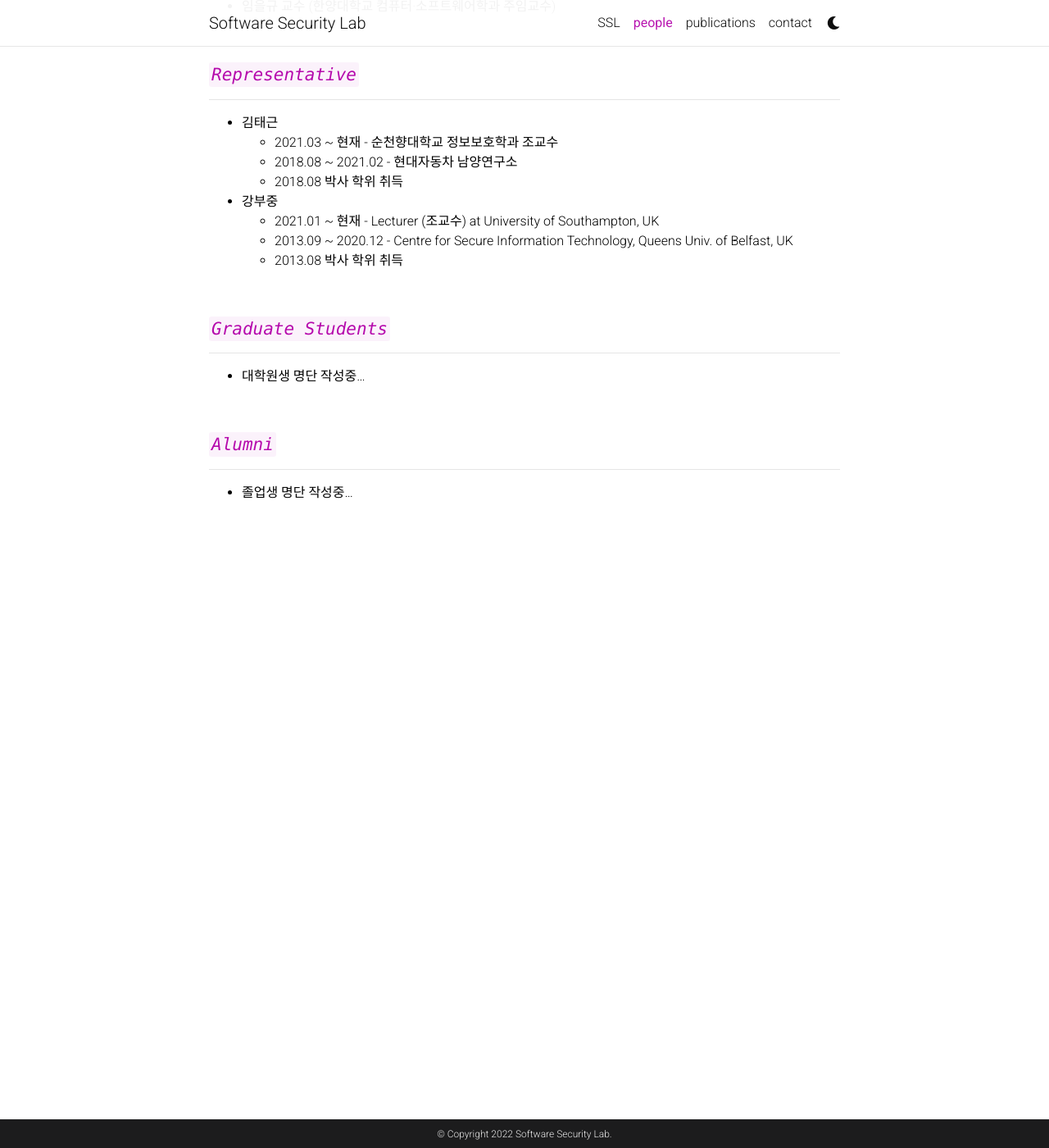
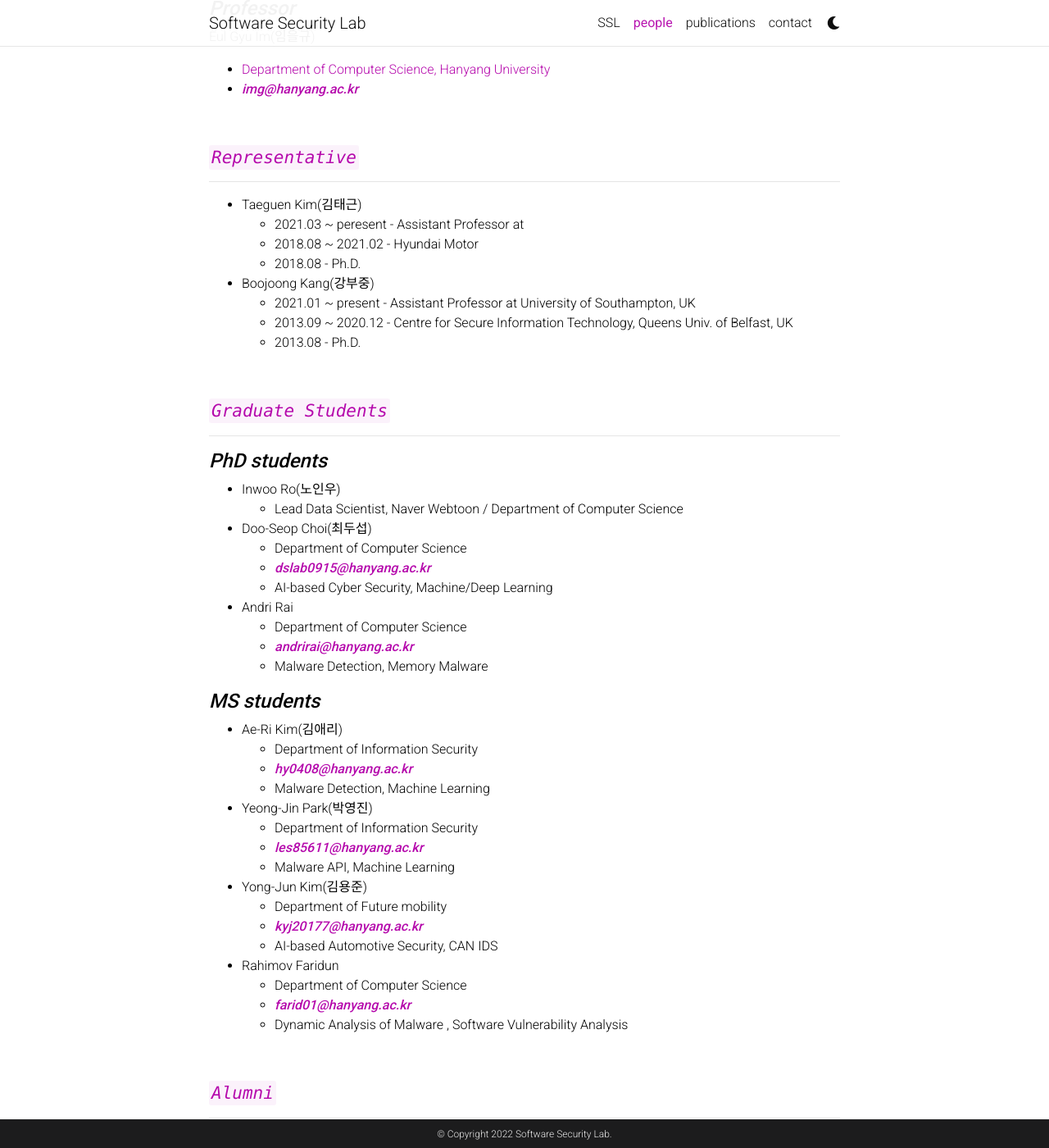
Before and after one commit to softwareseclab/softwareseclab.github.io, a Jekyll site: the page built from _pages/people.md, in a window 1280 px wide and 1400 px high, scrolled down 516 px. Shown: the whole window at 82% size. Built offline with Jekyll 4.4.1, drawn with Linux system fonts in a browser that asks for light colours; comment, search, counter and statistics services are not loaded; a style sheet for code colours, icons or effects is not loaded.

Commit message:
Update pages

```diff
--- a/_pages/people.md
+++ b/_pages/people.md
@@ -6,33 +6,71 @@ description:
 nav: true
 nav_order: 1
 ---
-#### ***`Professor`***
+#### ***`Faculty`***
 ---
 ![]({{site.url}}/assets/img/prof.jpeg){: width="200" height="250"}
-- 임을규 교수 (한양대학교 컴퓨터·소프트웨어학과 주임교수)
+#### ***Professor***
+Eul Gyu Im(임을규)
+  - [Department of Computer Science, Hanyang University](https://www.hanyang.ac.kr/web/eng)<br>
+  - ***<a href="mailto:img@hanyang.ac.kr">img@hanyang.ac.kr</a>***
 
 <br>
 
 #### ***`Representative`***
 ---
-- 김태근
-  - 2021.03 ~ 현재      - 순천향대학교 정보보호학과 조교수
-  - 2018.08 ~ 2021.02  - 현대자동차  남양연구소
-  - 2018.08 박사 학위 취득
+- Taeguen Kim(김태근)
+  - 2021.03 ~ peresent - Assistant Professor at
+  - 2018.08 ~ 2021.02  - Hyundai Motor
+  - 2018.08 - Ph.D.
 
-- 강부중
-  - 2021.01 ~ 현재       - Lecturer (조교수) at University of Southampton, UK
+- Boojoong Kang(강부중)
+  - 2021.01 ~ present       - Assistant Professor at University of Southampton, UK
   - 2013.09 ~ 2020.12   - Centre for Secure Information Technology, Queens Univ. of Belfast, UK
-  - 2013.08 박사 학위 취득
+  - 2013.08 - Ph.D.
 
 <br>
 
 #### ***`Graduate Students`***
 ---
-- 대학원생 명단 작성중...
+#### ***PhD students***
+- Inwoo Ro(노인우)
+  - Lead Data Scientist, Naver Webtoon / Department of Computer Science
+
+- Doo-Seop Choi(최두섭)
+  - Department of Computer Science
+  - ***<a href="mailto:dslab0915@hanyang.ac.kr">dslab0915@hanyang.ac.kr</a>***
+  - AI-based Cyber Security, Machine/Deep Learning
+
+- Andri Rai
+  - Department of Computer Science
+  - ***<a href="mailto:andrirai@hanyang.ac.kr">andrirai@hanyang.ac.kr</a>***
+  - Malware Detection, Memory Malware
+
+#### ***MS students***
+
+- Ae-Ri Kim(김애리)
+  - Department of Information Security
+  - ***<a href="mailto:hy0408@hanyang.ac.kr">hy0408@hanyang.ac.kr</a>***
+  - Malware Detection, Machine Learning
+
+- Yeong-Jin Park(박영진)
+  - Department of Information Security
+  - ***<a href="mailto:les85611@hanyang.ac.kr">les85611@hanyang.ac.kr</a>***
+  - Malware API, Machine Learning
+
+- Yong-Jun Kim(김용준)
+  - Department of Future mobility
+  - ***<a href="mailto:kyj20177@hanyang.ac.kr">kyj20177@hanyang.ac.kr</a>***
+  - AI-based Automotive Security, CAN IDS
+
+- Rahimov Faridun
+  - Department of Computer Science
+  - ***<a href="mailto:farid01@hanyang.ac.kr">farid01@hanyang.ac.kr</a>***
+  - Dynamic Analysis of Malware , Software Vulnerability Analysis
+
 
 <br>
 
 #### ***`Alumni`***
 ---
-- 졸업생 명단 작성중...
+작성 중...
```
Also changed, not shown: _pages/about.md (+1 -1 lines), _pages/publications.md (+3 -0 lines).
